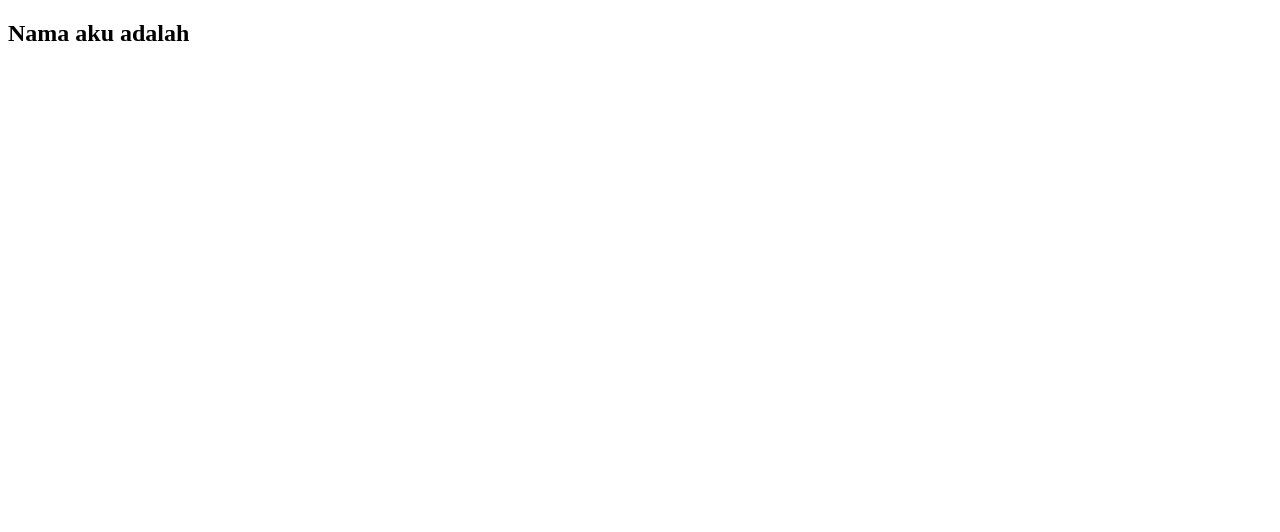
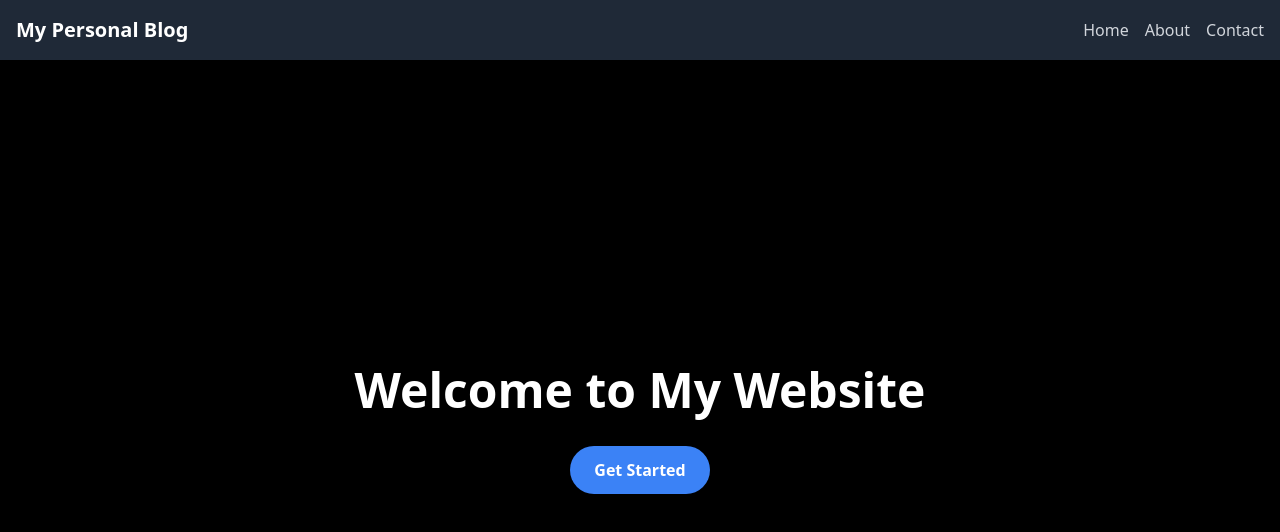
Before and after one commit to ricaro20/week23, a plain HTML site: page index.html in a window 1280 px wide. Drawn offline with nearby package versions, Linux system fonts and the light colour scheme.

Commit message:
ganti h2

```diff
--- a/index.html
+++ b/index.html
@@ -1,13 +1,35 @@
 <!DOCTYPE html>
 <html lang="en">
+
 <head>
     <meta charset="UTF-8">
     <meta name="viewport" content="width=device-width, initial-scale=1.0">
-    <title>Document</title>
+    <title>Navbar</title>
+    <link href="https://cdn.jsdelivr.net/npm/tailwindcss@2.2.19/dist/tailwind.min.css" rel="stylesheet">
 </head>
-<body>
-    <h2>
-        Nama aku adalah
-    </h2>
+
+<body class="bg-black flex flex-col justify-center h-screen">
+
+    <nav class="bg-gray-800 p-4">
+        <div class="container mx-auto flex justify-between items-center">
+            <div>
+                <span class="text-white text-xl font-semibold">My Personal Blog</span>
+            </div>
+            <div class="flex space-x-4">
+                <a href="#" class="text-gray-300 hover:text-white">Home</a>
+                <a href="#" class="text-gray-300 hover:text-white">About</a>
+                <a href="#" class="text-gray-300 hover:text-white">Contact</a>
+            </div>
+        </div>
+    </nav>
+
+    <div class="container mx-auto flex flex-col items-center justify-center h-screen">
+        <div class="text-center">
+            <h1 class="text-5xl text-white font-bold mb-8">Welcome to My Website</h1>
+            <button class="bg-blue-500 hover:bg-blue-700 text-white font-bold py-3 px-6 rounded-full">Get Started</button>
+        </div>
+    </div>
+
 </body>
+
 </html>
```
